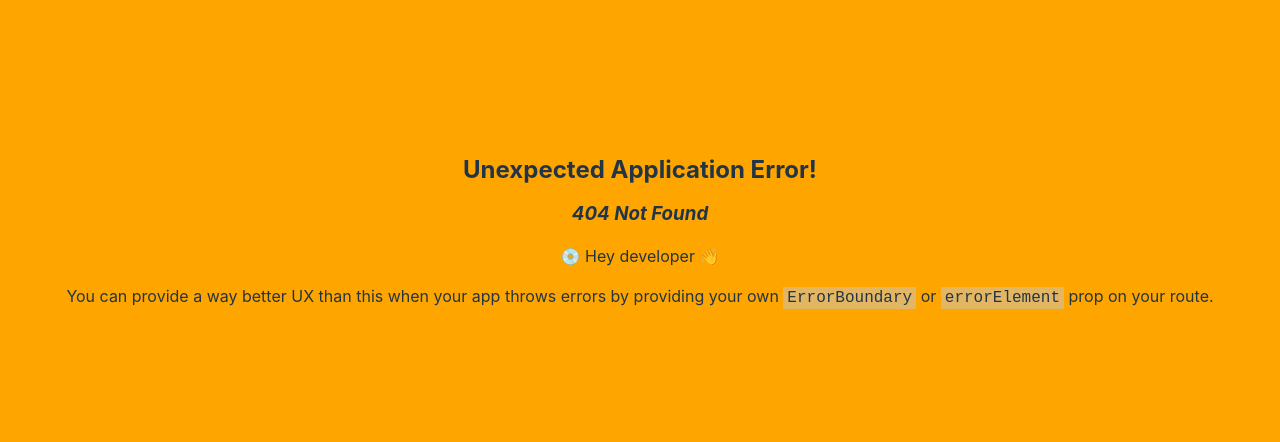
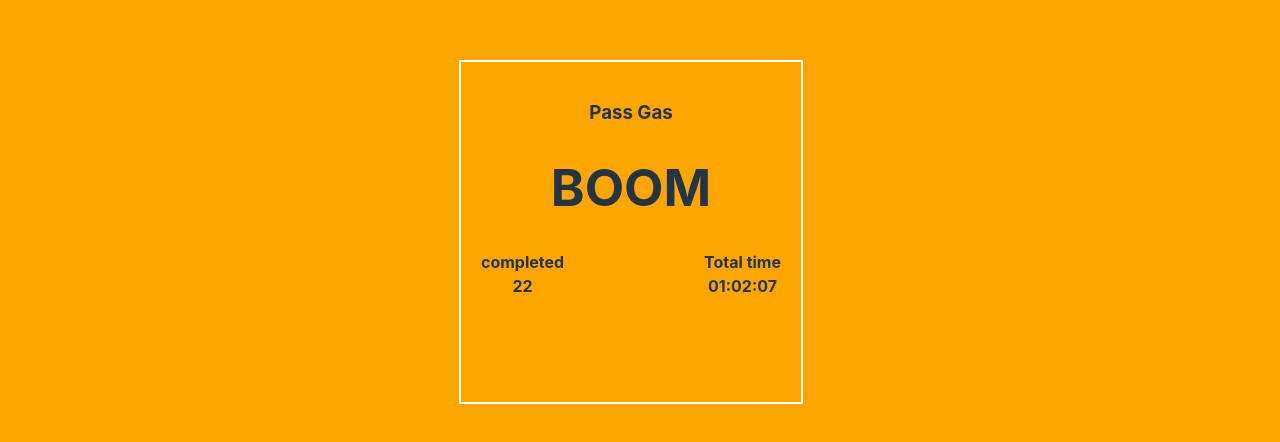
Before and after one commit to mahmudulhaquequdrati/word-game-2-frontend, a React (Vite) app: page /result in a window 1280 px wide. Before the commit this address had no page. Shown: the part 168-610 px from the top of the page. Built offline with nearby package versions, Linux system fonts and the light colour scheme.

Commit message:
added result part

```diff
--- /dev/null
+++ b/src/components/final-result/FinalResult.css
@@ -0,0 +1,26 @@
+.result-container {
+  border: 2px solid white;
+  width: 300px;
+  height: 300px;
+  padding: 20px;
+  margin-left: -18px;
+}
+
+.details-box {
+  display: flex;
+  justify-content: space-between;
+  font-weight: bold;
+}
+
+.details-box p {
+  margin: 0;
+}
+
+/* ----MOBILE------ */
+@media screen and (max-width: 576px) {
+  .result-container {
+    width: 90%;
+    padding: 30px 60px;
+    margin-left: -50px;
+  }
+}
--- /dev/null
+++ b/src/components/final-result/FinalResult.jsx
@@ -0,0 +1,27 @@
+import React from "react";
+import "./FinalResult.css";
+
+const FinalResult = () => {
+  return (
+    <div className="result-container">
+      <div>
+        <h3>Pass Gas</h3>
+      </div>
+      <div>
+        <h1>BOOM</h1>
+      </div>
+      <div className="details-box">
+        <div>
+          <p>completed</p>
+          <p>22</p>
+        </div>
+        <div>
+          <p>Total time</p>
+          <p>01:02:07</p>
+        </div>
+      </div>
+    </div>
+  );
+};
+
+export default FinalResult;
--- a/src/routes/Routes.jsx
+++ b/src/routes/Routes.jsx
@@ -1,5 +1,6 @@
 import { createBrowserRouter } from "react-router-dom";
 import Days from "../components/days/Days";
+import FinalResult from "../components/final-result/FinalResult";
 import Home from "../components/home/Home";
 import Login from "../components/login/Login";
 import Register from "../components/register/Register";
@@ -26,4 +27,8 @@ export const router = createBrowserRouter([
     path: "/word-match",
     element: <WordMatch></WordMatch>,
   },
+  {
+    path: "/result",
+    element: <FinalResult></FinalResult>,
+  },
 ]);
```
